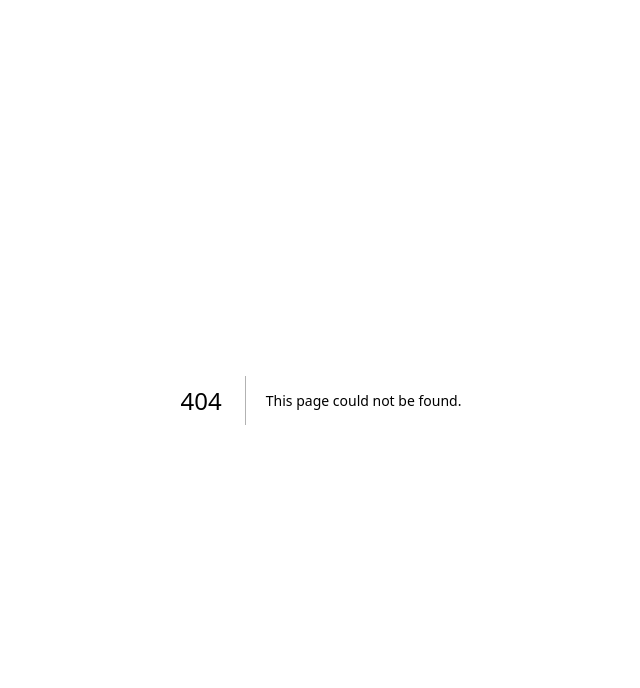
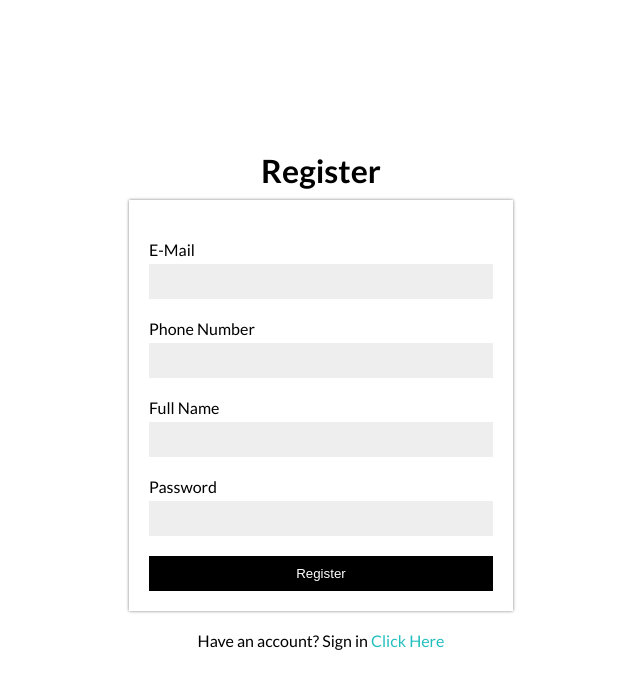
Before and after one commit to Hayrab/my-store, a Next.js app: page /auth/register in a window 1280 px wide. Before the commit this address had no page. Shown: the top 688 px of the page, without its empty margins (319-959 px from the left). Built offline with nearby package versions, Linux system fonts and the light colour scheme.

Commit message:
feat: register

```diff
--- a/package.json
+++ b/package.json
@@ -9,13 +9,17 @@
     "lint": "next lint"
   },
   "dependencies": {
+    "bcrypt": "^5.1.1",
+    "firebase": "^10.7.0",
     "next": "14.0.3",
     "react": "^18",
-    "react-dom": "^18"
+    "react-dom": "^18",
+    "sass": "^1.69.6"
   },
   "devDependencies": {
     "@testing-library/jest-dom": "^6.1.5",
     "@testing-library/react": "^14.1.2",
+    "@types/bcrypt": "^5.0.2",
     "@types/node": "^20",
     "@types/react": "^18",
     "@types/react-dom": "^18",
--- /dev/null
+++ b/src/components/views/auth/Register/Register.module.scss
@@ -0,0 +1,45 @@
+.register {
+  display: flex;
+  align-items: center;
+  justify-content: center;
+  flex-direction: column;
+  height: 100vh;
+  width: 100vw;
+  &__title {
+    font-size: 32px;
+    margin-bottom: 10px;
+  }
+  &__error {
+    color: #fd3131;
+  }
+  &__form {
+    width: 30%;
+    padding: 20px;
+    box-shadow: 0 0 3px rgba(0, 0, 0, 0.5);
+    margin-bottom: 20px;
+    &__item {
+      display: flex;
+      flex-direction: column;
+      margin: 20px 0;
+      &__input {
+        padding: 10px;
+        background-color: #eee;
+        margin-top: 5px;
+        border: none;
+        outline: none;
+      }
+    }
+    &__button {
+      background-color: #000;
+      color: #fff;
+      width: 100%;
+      padding: 10px;
+      border: none;
+    }
+  }
+  &__link {
+    a {
+      color: #23bebe;
+    }
+  }
+}
--- /dev/null
+++ b/src/components/views/auth/Register/index.tsx
@@ -0,0 +1,94 @@
+import Link from "next/link";
+import styles from "./Register.module.scss";
+import { useRouter } from "next/router";
+import { FormEvent, use, useState } from "react";
+
+const RegisterView = () => {
+  const { push } = useRouter();
+  const [isLoading, setIsLoading] = useState(false);
+  const [error, setError] = useState("");
+
+  const handleSubmit = async (event: FormEvent<HTMLFormElement>) => {
+    event.preventDefault();
+    setIsLoading(true);
+    setError("");
+    const form = event.target as HTMLFormElement;
+    const data = {
+      email: form.email.value,
+      fullname: form.fullname.value,
+      phone: form.phone.value,
+      password: form.password.value,
+    };
+    const result = await fetch("/api/user/register", {
+      method: "POST",
+      headers: {
+        "Content-Type": "application/json",
+      },
+      body: JSON.stringify(data),
+    });
+
+    if (result.status === 200) {
+      form.reset();
+      setIsLoading(false);
+      push("/auth/login");
+    } else {
+      setIsLoading(false);
+      setError("Email atau No Phone sudah ada");
+    }
+  };
+
+  return (
+    <div className={styles.register}>
+      <h1 className={styles.register__title}>Register</h1>
+      <div className={styles.register__form}>
+        <form onSubmit={handleSubmit}>
+          <div className={styles.register__form__item}>
+            <label htmlFor="email">E-Mail</label>
+            <input
+              name="email"
+              id="email"
+              type="text"
+              className={styles.register__form__item__input}
+            />
+          </div>
+          <div className={styles.register__form__item}>
+            <label htmlFor="phone">Phone Number</label>
+            <input
+              name="phone"
+              id="phone"
+              type="text"
+              className={styles.register__form__item__input}
+            />
+          </div>
+          <div className={styles.register__form__item}>
+            <label htmlFor="fullname">Full Name</label>
+            <input
+              name="fullname"
+              id="fullname"
+              type="text"
+              className={styles.register__form__item__input}
+            />
+          </div>
+          <div className={styles.register__form__item}>
+            <label htmlFor="password">Password</label>
+            <input
+              name="password"
+              id="password"
+              type="text"
+              className={styles.register__form__item__input}
+            />
+          </div>
+          <button type="submit" className={styles.register__form__button}>
+            {isLoading ? "Loadings..." : "Register"}
+          </button>
+        </form>
+      </div>
+      {error && <p className={styles.register__error}>{error}</p>}
+      <p className={styles.register__link}>
+        Have an account? Sign in <Link href="/auth/login"> Click Here </Link>
+      </p>
+    </div>
+  );
+};
+
+export default RegisterView;
--- /dev/null
+++ b/src/lib/firebase/init.ts
@@ -0,0 +1,18 @@
+// Import the functions you need from the SDKs you need
+import { initializeApp } from "firebase/app";
+// TODO: Add SDKs for Firebase products that you want to use
+// https://firebase.google.com/docs/web/setup#available-libraries
+
+// Your web app's Firebase configuration
+const firebaseConfig = {
+  apiKey: process.env.FIREBASE_API_KEY,
+  authDomain: process.env.FIREBASE_AUTH_DOMAIN,
+  projectId: process.env.FIREBASE_PROJECT_ID,
+  storageBucket: process.env.FIREBASE_STORAGE_BUCKET,
+  messagingSenderId: process.env.FIREBASE_MESSAGING_SENDER_ID,
+  appId: process.env.FIREBASE_APP_ID,
+};
+
+// Initialize Firebase
+const app = initializeApp(firebaseConfig);
+export default app;
--- /dev/null
+++ b/src/lib/firebase/service.ts
@@ -0,0 +1,70 @@
+import {
+  addDoc,
+  collection,
+  doc,
+  getDoc,
+  getDocs,
+  getFirestore,
+  query,
+  where,
+} from "firebase/firestore";
+import app from "./init";
+import bcrypt from "bcrypt";
+
+const firestore = getFirestore(app);
+
+export async function retrieveData(collectionName: string) {
+  const snapshot = await getDocs(collection(firestore, collectionName));
+  const data = snapshot.docs.map((doc) => ({
+    id: doc.id,
+    ...doc.data(),
+  }));
+
+  return data;
+}
+
+export async function retrieveDataById(collectionName: string, id: string) {
+  const snapshot = await getDoc(doc(firestore, collectionName, id));
+  const data = snapshot.data();
+  return data;
+}
+
+export async function signUp(
+  userData: {
+    email: string;
+    fullname: string;
+    phone: string;
+    password: string;
+    role?: string;
+  },
+  callback: Function
+) {
+  const q = query(
+    collection(firestore, "users"),
+    where("email", "==", userData.email)
+  );
+
+  const snapshot = await getDocs(q);
+  const data = snapshot.docs.map((doc) => ({
+    id: doc.id,
+    ...doc.data(),
+  }));
+
+  if (data.length > 0) {
+    callback(false);
+  } else {
+    if (!userData.role) {
+      userData.role = "member";
+    }
+    userData.password = await bcrypt.hash(userData.password, 10);
+
+    await addDoc(collection(firestore, "users"), userData)
+      .then(() => {
+        callback(true);
+      })
+      .catch((error) => {
+        callback(false);
+        console.log(error);
+      });
+  }
+}
--- a/src/pages/_app.tsx
+++ b/src/pages/_app.tsx
@@ -1,6 +1,16 @@
-import '@/styles/globals.css'
-import type { AppProps } from 'next/app'
+import "@/styles/globals.css";
+import type { AppProps } from "next/app";
+import { Lato } from "next/font/google";
+
+const lato = Lato({
+  subsets: ["latin"],
+  weight: ["100", "300", "400", "700", "900"],
+});
 
 export default function App({ Component, pageProps }: AppProps) {
-  return <Component {...pageProps} />
+  return (
+    <div className={lato.className}>
+      <Component {...pageProps} />
+    </div>
+  );
 }
--- /dev/null
+++ b/src/pages/api/user/register.ts
@@ -0,0 +1,25 @@
+import type { NextApiRequest, NextApiResponse } from "next";
+import { signUp } from "@/lib/firebase/service";
+
+export default async function handle(
+  req: NextApiRequest,
+  res: NextApiResponse
+) {
+  if (req.method === "POST") {
+    await signUp(req.body, (status: boolean) => {
+      if (status) {
+        res
+          .status(200)
+          .json({ status: true, statusCode: 200, message: "success" });
+      } else {
+        res
+          .status(400)
+          .json({ status: false, statusCode: 400, message: "failed" });
+      }
+    });
+  } else {
+    res
+      .status(405)
+      .json({ status: false, statusCode: 405, message: "Method not allowed" });
+  }
+}
--- /dev/null
+++ b/src/pages/auth/register.tsx
@@ -0,0 +1,11 @@
+import RegisterView from "@/components/views/auth/Register";
+
+const RegisterPage = () => {
+  return (
+    <>
+      <RegisterView />
+    </>
+  );
+};
+
+export default RegisterPage;
--- a/src/styles/globals.css
+++ b/src/styles/globals.css
@@ -1,78 +1,3 @@
-:root {
-  --max-width: 1100px;
-  --border-radius: 12px;
-  --font-mono: ui-monospace, Menlo, Monaco, 'Cascadia Mono', 'Segoe UI Mono',
-    'Roboto Mono', 'Oxygen Mono', 'Ubuntu Monospace', 'Source Code Pro',
-    'Fira Mono', 'Droid Sans Mono', 'Courier New', monospace;
-
-  --foreground-rgb: 0, 0, 0;
-  --background-start-rgb: 214, 219, 220;
-  --background-end-rgb: 255, 255, 255;
-
-  --primary-glow: conic-gradient(
-    from 180deg at 50% 50%,
-    #16abff33 0deg,
-    #0885ff33 55deg,
-    #54d6ff33 120deg,
-    #0071ff33 160deg,
-    transparent 360deg
-  );
-  --secondary-glow: radial-gradient(
-    rgba(255, 255, 255, 1),
-    rgba(255, 255, 255, 0)
-  );
-
-  --tile-start-rgb: 239, 245, 249;
-  --tile-end-rgb: 228, 232, 233;
-  --tile-border: conic-gradient(
-    #00000080,
-    #00000040,
-    #00000030,
-    #00000020,
-    #00000010,
-    #00000010,
-    #00000080
-  );
-
-  --callout-rgb: 238, 240, 241;
-  --callout-border-rgb: 172, 175, 176;
-  --card-rgb: 180, 185, 188;
-  --card-border-rgb: 131, 134, 135;
-}
-
-@media (prefers-color-scheme: dark) {
-  :root {
-    --foreground-rgb: 255, 255, 255;
-    --background-start-rgb: 0, 0, 0;
-    --background-end-rgb: 0, 0, 0;
-
-    --primary-glow: radial-gradient(rgba(1, 65, 255, 0.4), rgba(1, 65, 255, 0));
-    --secondary-glow: linear-gradient(
-      to bottom right,
-      rgba(1, 65, 255, 0),
-      rgba(1, 65, 255, 0),
-      rgba(1, 65, 255, 0.3)
-    );
-
-    --tile-start-rgb: 2, 13, 46;
-    --tile-end-rgb: 2, 5, 19;
-    --tile-border: conic-gradient(
-      #ffffff80,
-      #ffffff40,
-      #ffffff30,
-      #ffffff20,
-      #ffffff10,
-      #ffffff10,
-      #ffffff80
-    );
-
-    --callout-rgb: 20, 20, 20;
-    --callout-border-rgb: 108, 108, 108;
-    --card-rgb: 100, 100, 100;
-    --card-border-rgb: 200, 200, 200;
-  }
-}
-
 * {
   box-sizing: border-box;
   padding: 0;
@@ -85,23 +10,7 @@ body {
   overflow-x: hidden;
 }
 
-body {
-  color: rgb(var(--foreground-rgb));
-  background: linear-gradient(
-      to bottom,
-      transparent,
-      rgb(var(--background-end-rgb))
-    )
-    rgb(var(--background-start-rgb));
-}
-
 a {
   color: inherit;
   text-decoration: none;
 }
-
-@media (prefers-color-scheme: dark) {
-  html {
-    color-scheme: dark;
-  }
-}
```
Also changed, not shown: src/pages/auth/login.tsx (added, +9 -0 lines), 1 other file (tests, documents, lock files or other folders).
